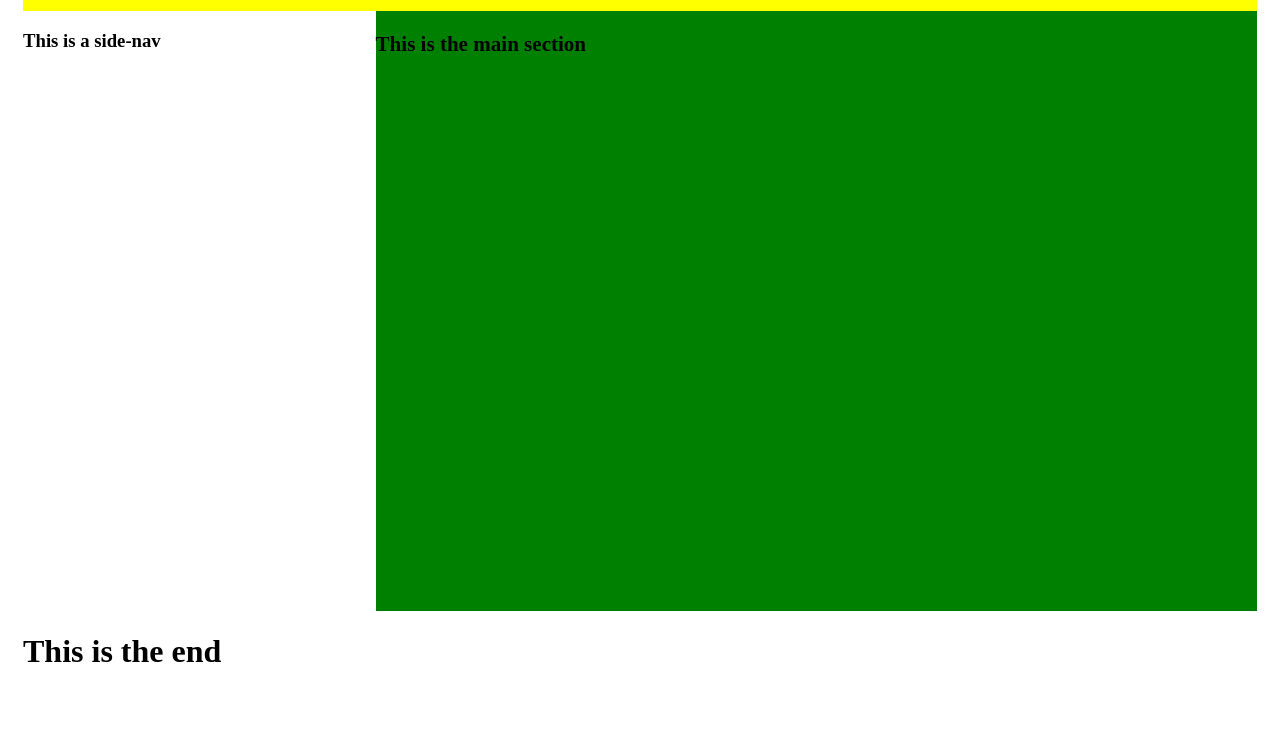
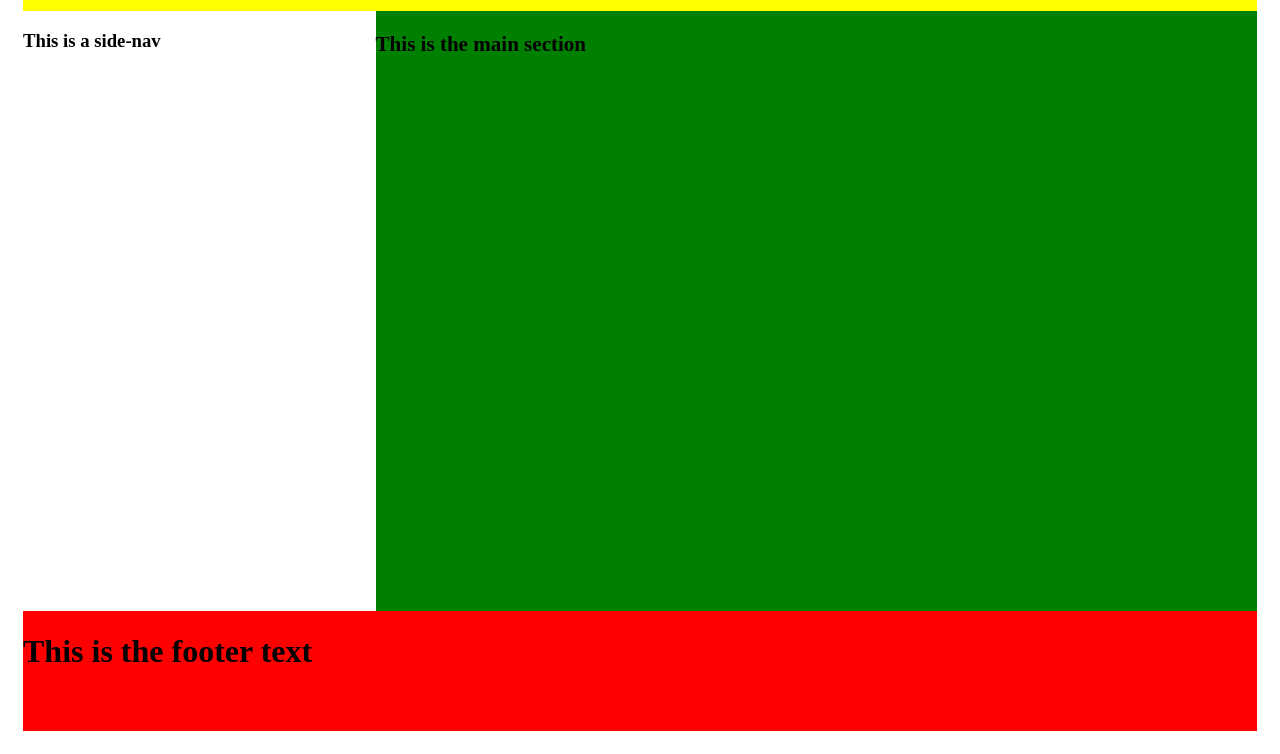
Before and after one commit to onwuvic/the-layout, a website: page index.html in a window 1280 px wide. Shown: the part 131-885 px from the top of the page. Drawn offline with Linux system fonts and the light colour scheme.

Commit message:
feat: add footer color

```diff
--- a/index.html
+++ b/index.html
@@ -24,7 +24,7 @@
             </main>
 
             <footer class="footer">
-                <h1 class="footer-text">This is the end</h1>
+                <h1 class="footer-text">This is the footer text</h1>
             </footer>
     </div>
 </body>
--- a/sass/layout.scss
+++ b/sass/layout.scss
@@ -23,3 +23,6 @@
     font-family:  sans-serif;
     color: rgb(56, 4, 58);
 }
+.footer {
+    background-color: red;
+}
```
Also changed, not shown: css/style.css.
